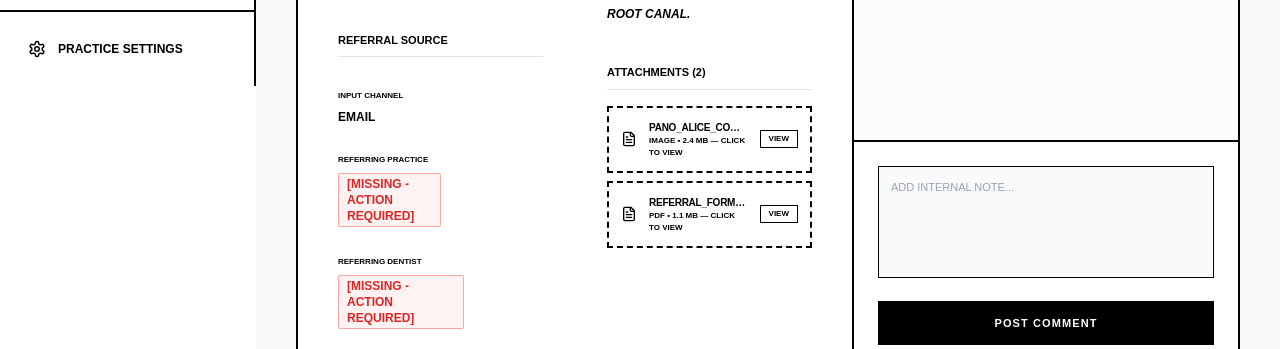
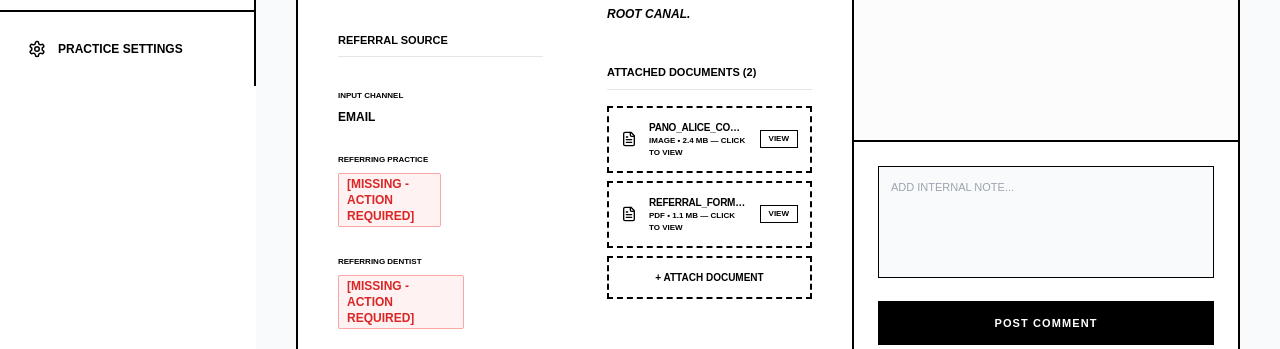
Before and after one commit to anton-g-kulikov/drtalk, a Next.js app: page /referrals/1 in a window 1280 px wide. Shown: the part 714-1063 px from the top of the page. Built offline with nearby package versions, Linux system fonts and the light colour scheme; no server answers; the database is empty.

Commit message:
feat: always show attachments renamed to attached documents and add upload button in referrals detail view

```diff
--- a/src/app/referrals/[id]/ReferralDetailClient.tsx
+++ b/src/app/referrals/[id]/ReferralDetailClient.tsx
@@ -1,6 +1,6 @@
 "use client";
 
-import React, { useState, useEffect } from 'react';
+import React, { useState, useEffect, useRef } from 'react';
 import { MainLayout } from "@/components/MainLayout";
 import {
   FileText,
@@ -79,10 +79,35 @@ export default function ReferralDetailClient({ id }: { id: string }) {
     UNRECOGNIZED_DOC_ROLE[id] ?? 'specialist'
   );
 
-  // Load unified referrals from localStorage
   const [referrals, setReferrals] = useState<UnifiedReferral[]>(initialReferrals);
   const referral = referrals.find(r => r.id === id) || referrals[0];
-  const caseDocs = initialDocuments.filter(d => d.channelId === `case_${referral.id}`);
+  const [caseDocs, setCaseDocs] = useState(() => initialDocuments.filter(d => d.channelId === `case_${referral.id}`));
+  const fileInputRef = useRef<HTMLInputElement>(null);
+
+  const handleFileChange = (e: React.ChangeEvent<HTMLInputElement>) => {
+    const file = e.target.files?.[0];
+    if (!file) return;
+
+    let docType: 'pdf' | 'image' | 'zip' | 'doc' = 'doc';
+    const ext = file.name.split('.').pop()?.toLowerCase();
+    if (ext === 'pdf') docType = 'pdf';
+    else if (['png', 'jpg', 'jpeg', 'gif'].includes(ext || '')) docType = 'image';
+    else if (['zip', 'rar', '7z'].includes(ext || '')) docType = 'zip';
+
+    const newDoc = {
+      id: Math.random().toString(36).substr(2, 9),
+      channelId: `case_${referral.id}`,
+      name: file.name.toUpperCase(),
+      size: `${(file.size / (1024 * 1024)).toFixed(1)} MB`,
+      type: docType,
+      sentBy: unrecognizedRole === 'specialist' ? 'Specialist Practice' : 'Dentist Practice',
+      sentAt: new Date().toLocaleTimeString([], { hour: '2-digit', minute: '2-digit' }),
+    };
+
+    setCaseDocs(prev => [...prev, newDoc]);
+    setDownloadToast(`Attached "${file.name}" successfully.`);
+    setTimeout(() => setDownloadToast(null), 3000);
+  };
 
   const [currentStatus, setCurrentStatus] = useState<ReferralStatus>(referral.status);
   const [urgency, setUrgency] = useState<'Routine' | 'Urgent' | 'Emergency'>(referral.urgency || 'Routine');
@@ -528,13 +553,17 @@ export default function ReferralDetailClient({ id }: { id: string }) {
                   </section>
 
                   {/* Attachment summary — click to open document tab */}
-                  {caseDocs.length > 0 && (
                   <section className="space-y-4">
                     <h4 className="text-[11px] font-black uppercase text-muted-foreground border-b border-black/10 pb-2">
-                        Attachments ({caseDocs.length})
+                      Attached Documents ({caseDocs.length})
                     </h4>
                     <div className="space-y-2">
-                        {caseDocs.map((doc) => (
+                      {caseDocs.length === 0 ? (
+                        <p className="text-[10px] uppercase text-muted-foreground italic p-2 border border-dashed border-black/20 text-center">
+                          No attached documents yet.
+                        </p>
+                      ) : (
+                        caseDocs.map((doc) => (
                           <button
                             key={doc.id}
                             onClick={() => setActiveTab(doc.id)}
@@ -549,10 +578,23 @@ export default function ReferralDetailClient({ id }: { id: string }) {
                             </div>
                             <span className="text-[8px] font-black uppercase px-2 py-0.5 border border-current shrink-0">View</span>
                           </button>
-                        ))}
+                        ))
+                      )}
+
+                      <button
+                        onClick={() => fileInputRef.current?.click()}
+                        className="w-full flex items-center justify-center gap-2 p-3 border-2 border-black border-dashed hover:bg-black hover:text-white group transition-all text-[10px] font-bold uppercase mt-2"
+                      >
+                        + Attach Document
+                      </button>
+                      <input
+                        type="file"
+                        ref={fileInputRef}
+                        className="hidden"
+                        onChange={handleFileChange}
+                      />
                     </div>
                   </section>
-                  )}
                 </div>
               </div>
             </div>
```
Lines whose indentation alone changed are shown as unchanged.
